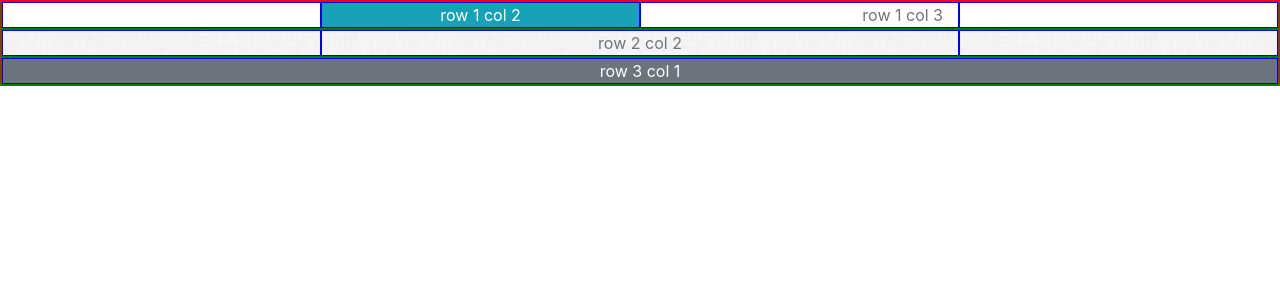
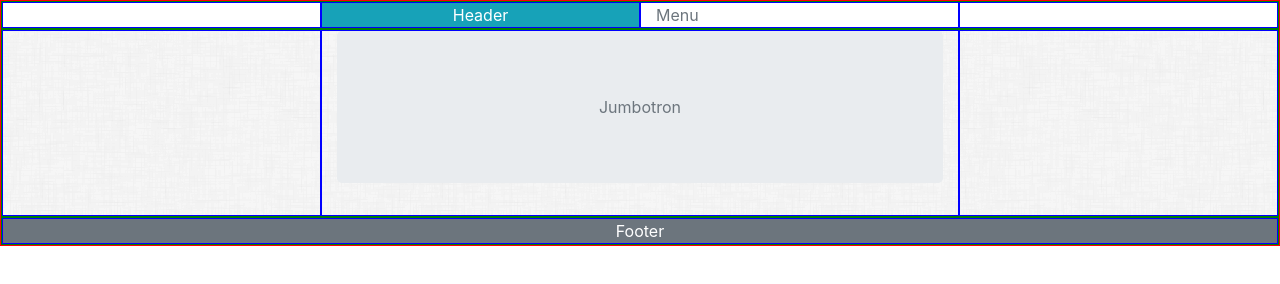
Before and after one commit to aritse/my-site, a plain HTML site: page index.html in a window 1280 px wide. Drawn offline with nearby package versions, Linux system fonts and the light colour scheme.

Commit message:
added sub-elements into container columns

```diff
--- a/index.html
+++ b/index.html
@@ -16,18 +16,24 @@
     <div class="my-container container-fluid">
         <div class="my-row row">
             <div class="my-col col-md-1 col-lg-2 col-xl-3"></div>
-            <div class="my-col col-md-5 col-lg-4 col-xl-3 bg-info text-white text-center">row 1 col 2</div>
-            <div class="my-col col-md-5 col-lg-4 col-xl-3 text-secondary text-right" id="nav">row 1 col 3</div>
+            <div class="my-col col-md-5 col-lg-4 col-xl-3 bg-info text-white text-center">
+                <header>Header</header>
+            </div>
+            <div class="my-col col-md-5 col-lg-4 col-xl-3 text-secondary text-right" id="nav">
+                <div class="nav">Menu</div>
+            </div>
             <div class="my-col col-md-1 col-lg-2 col-xl-3"></div>
         </div>
         <div class="my-row row" id="body">
             <div class="my-col col-md-1 col-lg-2 col-xl-3"></div>
-            <div class="my-col col-md-10 col-lg-8 col-xl-6 text-secondary text-center">row 2 col 2</div>
+            <div class="my-col col-md-10 col-lg-8 col-xl-6 text-secondary text-center">
+                <div class="jumbotron">Jumbotron</div>
+            </div>
             <div class="my-col col-md-1 col-lg-2 col-xl-3"></div>
         </div>
         <div class="my-row row">
             <div class="my-col col-md-12 col-lg-12 col-xl-12 bg-secondary text-white text-center">
-                <footer>row 3 col 1</footer>
+                <footer>Footer</footer>
             </div>
         </div>
     </div>
```
